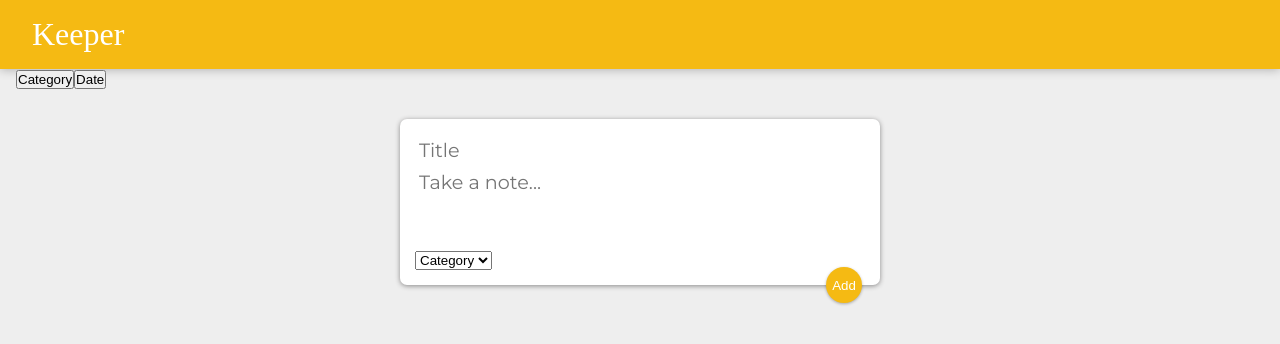
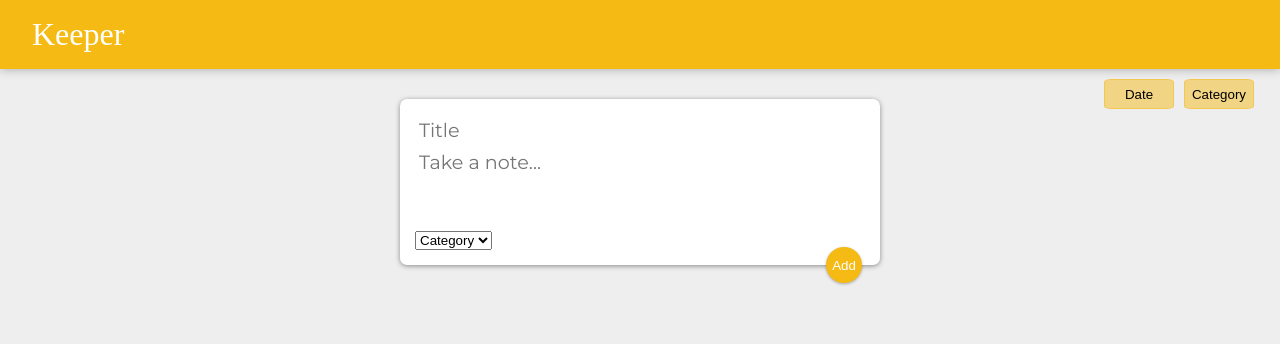
Before and after one commit to cmksj1005/Web-Development-Bootcamp, a React (Create React App) app in the folder keeper-app/: page / in a window 1280 px wide. Shown: the top 344 px of the page. Built offline with nearby package versions, Linux system fonts and the light colour scheme; a web font is replaced by a local one.

Commit message:
finished to make all the functions that I wanted to make!

```diff
--- a/keeper-app/src/components/SortButton/SortButton.css
+++ b/keeper-app/src/components/SortButton/SortButton.css
@@ -0,0 +1,14 @@
+#SortButton {
+  float: right;
+  color: #000000;
+  border: none;
+  width: 70px;
+  height: 30px;
+  cursor: pointer;
+  outline: none;
+  margin-top: 10px;
+  margin-right: 10px;
+  border: 1px solid #f5b91370;
+  border-radius: 10%;
+  background: #f5b9137b;
+}
--- a/keeper-app/src/components/SortButton/SortButton.jsx
+++ b/keeper-app/src/components/SortButton/SortButton.jsx
@@ -1,7 +1,12 @@
 import React from 'react';
+import './SortButton.css';
 
 const SortButton = ({ name, onClick }) => {
-  return <button onClick={onClick}>{name}</button>;
+  return (
+    <button id="SortButton" onClick={onClick}>
+      {name}
+    </button>
+  );
 };
 
 export default SortButton;
```
